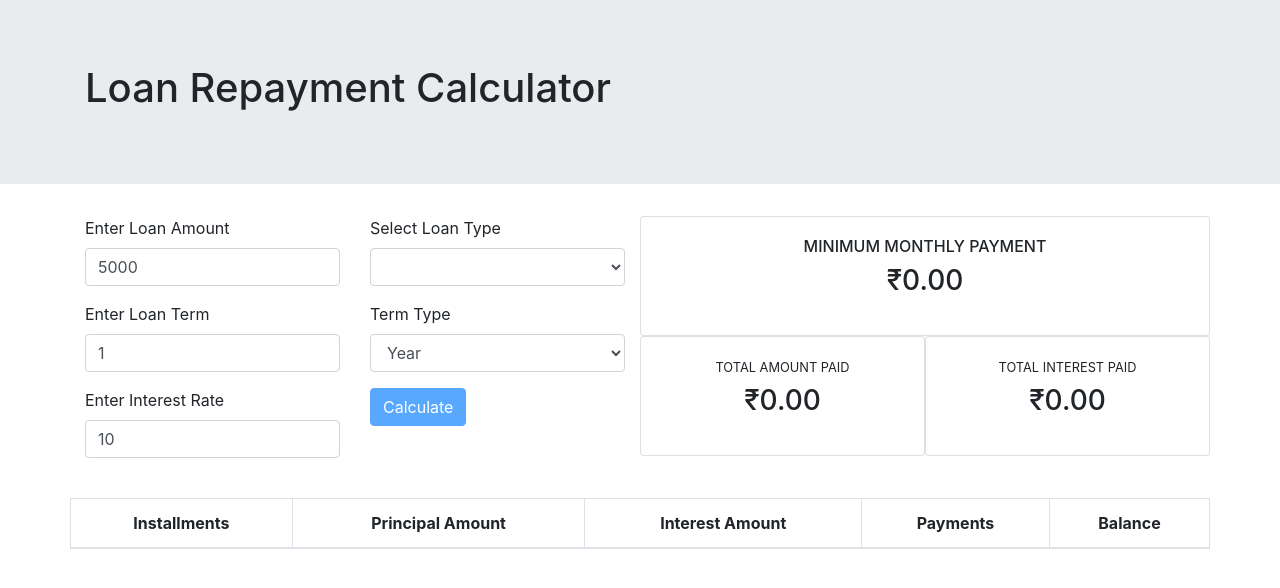
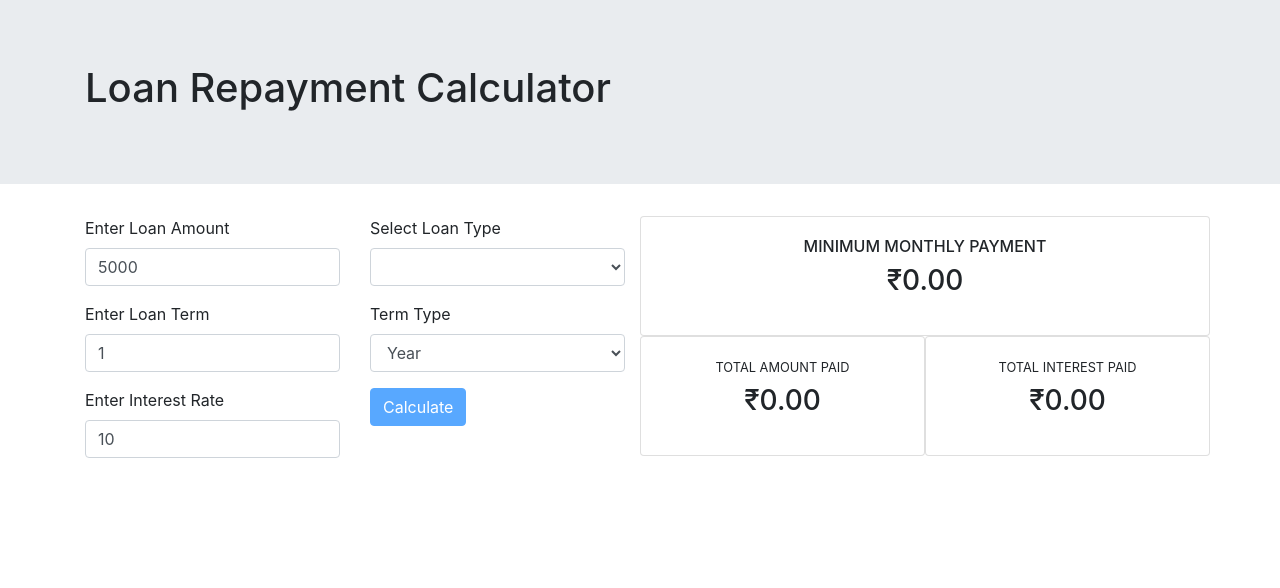
Before and after one commit to as-p/interestcalculator, an Angular app: page / in a window 1280 px wide. Shown: the top 588 px of the page. Built offline with nearby package versions, Linux system fonts and the light colour scheme.

Commit message:
Balance Calculation fixes

```diff
--- a/src/app/app.component.html
+++ b/src/app/app.component.html
@@ -154,7 +154,7 @@
   </div>
 </form>
 
-<div class="container">
+<div class="container" *ngIf="amortizationValues?.length">
   <div class="row">
     <table class="table table-bordered">
       <thead>
@@ -174,7 +174,7 @@
           <td class="text-md-center">
             {{ emi.totalPayment | currency: "INR" }}
           </td>
-          <td class="text-md-center">{{ emi.balance | currency: "INR" }}</td>
+          <td class="text-md-center">{{ (emi.balance<0 ? 0:emi.balance )| currency: "INR" }}</td>
         </tr>
       </tbody>
     </table>
```
